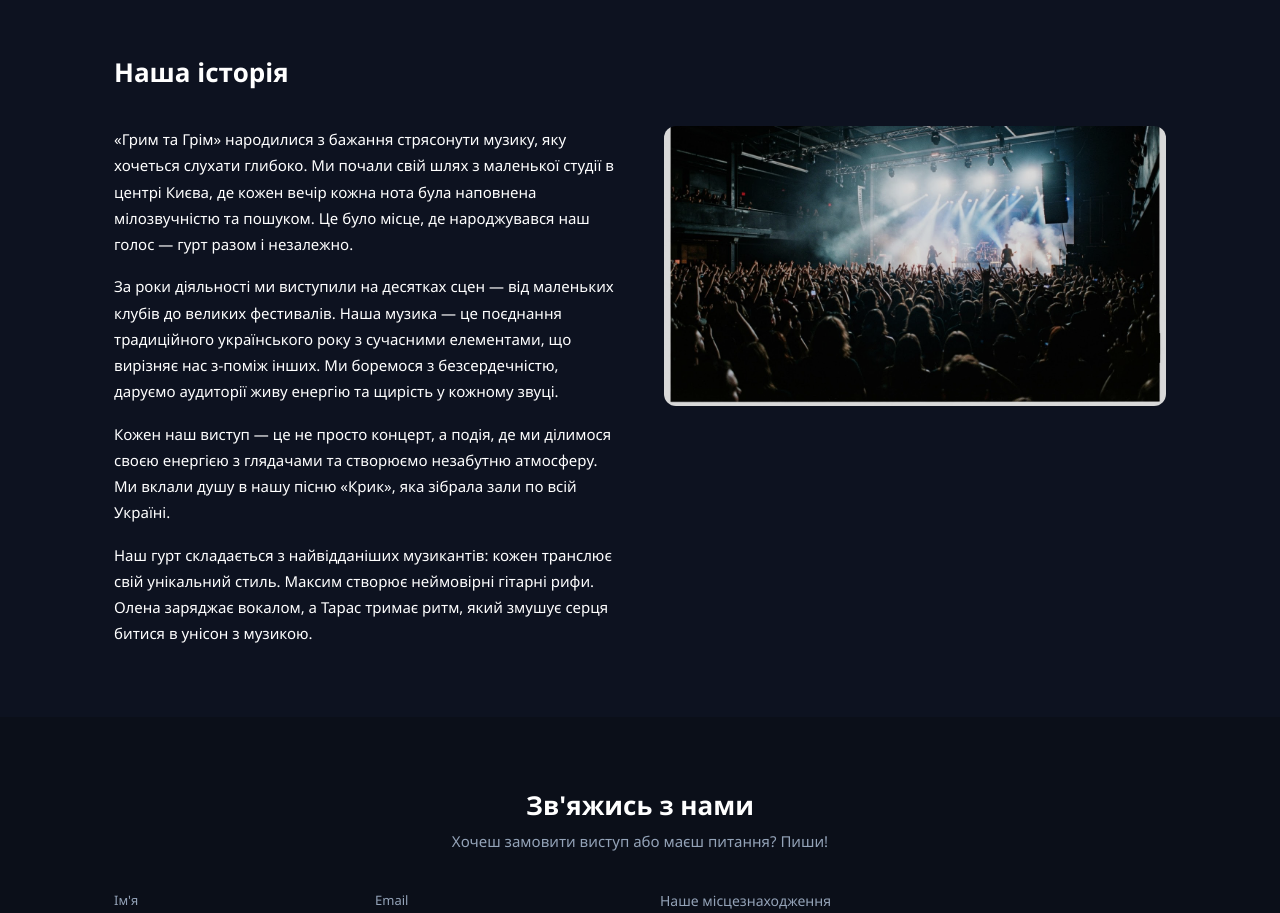
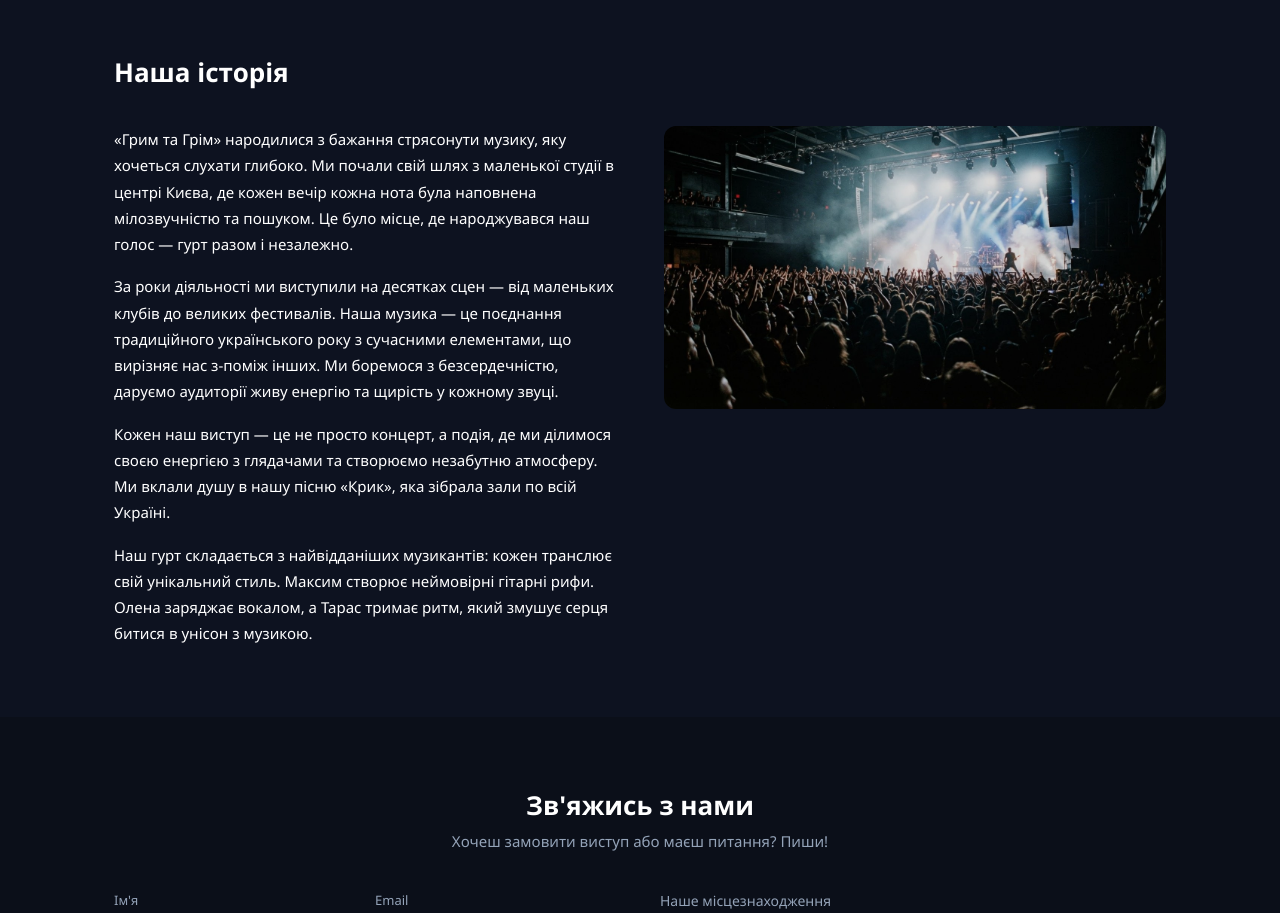
Before and after one commit to hrezolit83/lotopay_landing, a React (Vite) app: page / in a window 1280 px wide. Shown: the part 1700-2613 px from the top of the page. Built offline with nearby package versions, Linux system fonts and the light colour scheme.

Commit message:
fix: crop white border from history image

```diff
--- a/src/components/History/History.jsx
+++ b/src/components/History/History.jsx
@@ -38,7 +38,7 @@ export default function History() {
               className={styles.img}
               loading="lazy"
               width="600"
-              height="335"
+              height="339"
             />
           </div>
         </div>
```
Also changed, not shown: public/og-image.jpg, src/assets/history.jpg.
